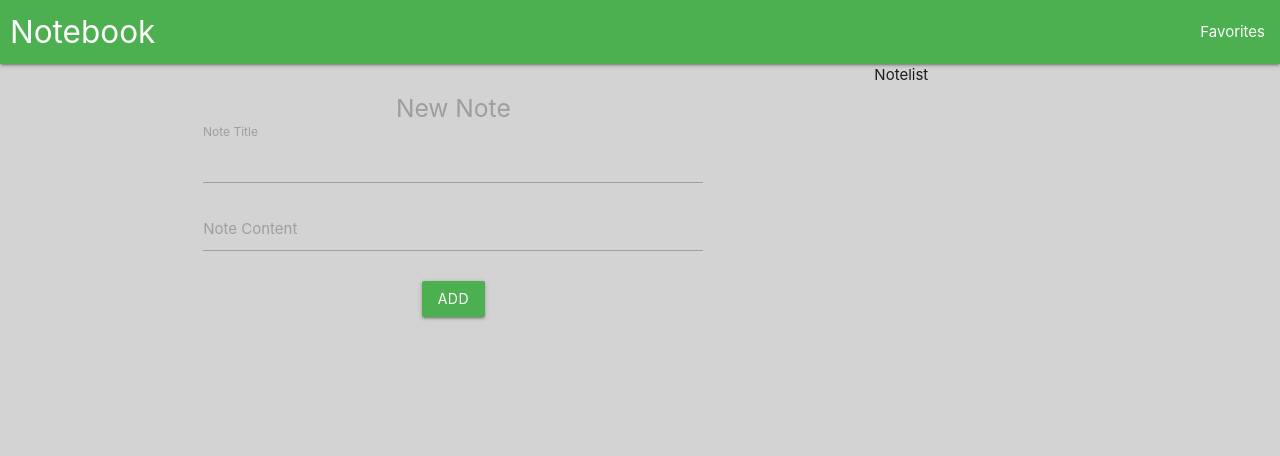
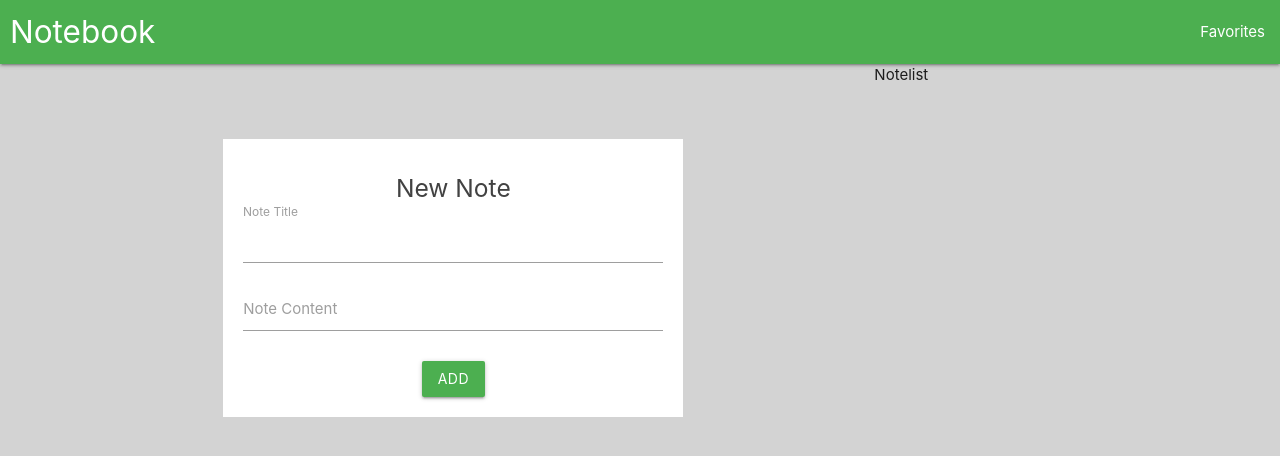
Before and after one commit to ArthurTorres75/evernote-clone, a React (Create React App) app: page / in a window 1280 px wide. Shown: the top 456 px of the page. Built offline with nearby package versions, Linux system fonts and the light colour scheme.

Commit message:
form funcionality and adding some css styles

```diff
--- a/src/components/Form.js
+++ b/src/components/Form.js
@@ -1,8 +1,8 @@
-import React, { useState } from "react";
+import React from "react";
 import useInput from "../customhook/useInput";
 const Form = () => {
-    const [title, bindTitle, resetTitle] = useState();
-    const [content, bindContent, resetContent] = useState();
+    const [title, bindTitle, resetTitle] = useInput();
+    const [content, bindContent, resetContent] = useInput();
     const handleSubmit = (e) => {
         e.preventDefault();
         console.log({ title, content});
@@ -11,18 +11,18 @@ const Form = () => {
     };
   return (
     <div className="section">
-      <form action="">
-        <h5 className="grey-text">New Note</h5>
+      <form onSubmit={handleSubmit} className="white">
+        <h5 className="grey-text text-darken-3">New Note</h5>
 
         <div className="input-field">
           <input id="note_title" type="text" className="validate" {...bindTitle}/>
-          <label className="active" for="note_title">
+          <label  className="active" htmlFor="note_title">
             Note Title
           </label>
         </div>
         <div className="input-field">
           <textarea id="note_content" className="materialize-textarea" {...bindContent}></textarea>
-          <label for="note_content">Note Content</label>
+          <label htmlFor="note_content">Note Content</label>
         </div>
         <button className="btn green">Add</button>
       </form>
--- a/src/customhook/useInput.js
+++ b/src/customhook/useInput.js
@@ -8,7 +8,7 @@ const useInput = (initialValue = '') => {
     const bind = {
         value,
         onChange: (e) => {
-            setValue(e.targe.value);
+            setValue(e.target.value);
         }
     }
 
--- a/src/index.css
+++ b/src/index.css
@@ -16,3 +16,8 @@ code {
 .brand-logo {
   margin-left: 10px;
 }
+
+form {
+  padding: 20px;
+  margin: 60px 20px 0px;
+}
```
